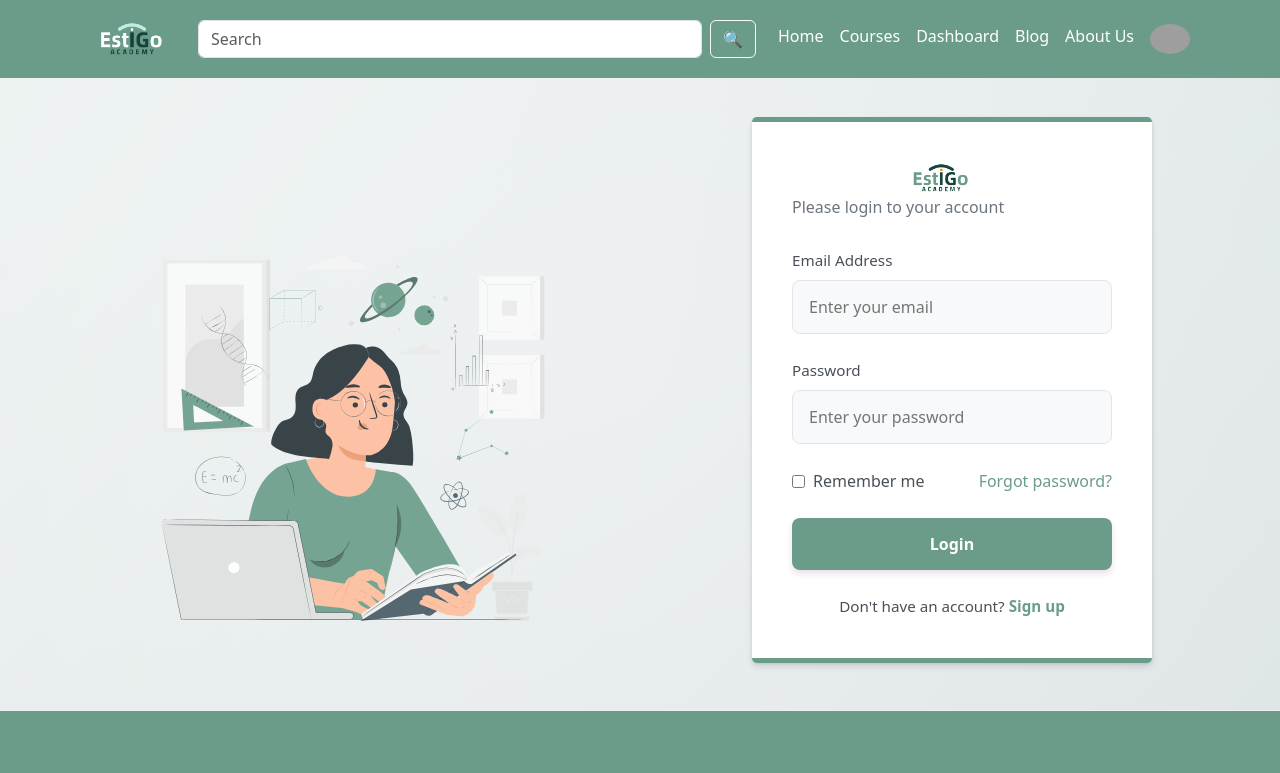
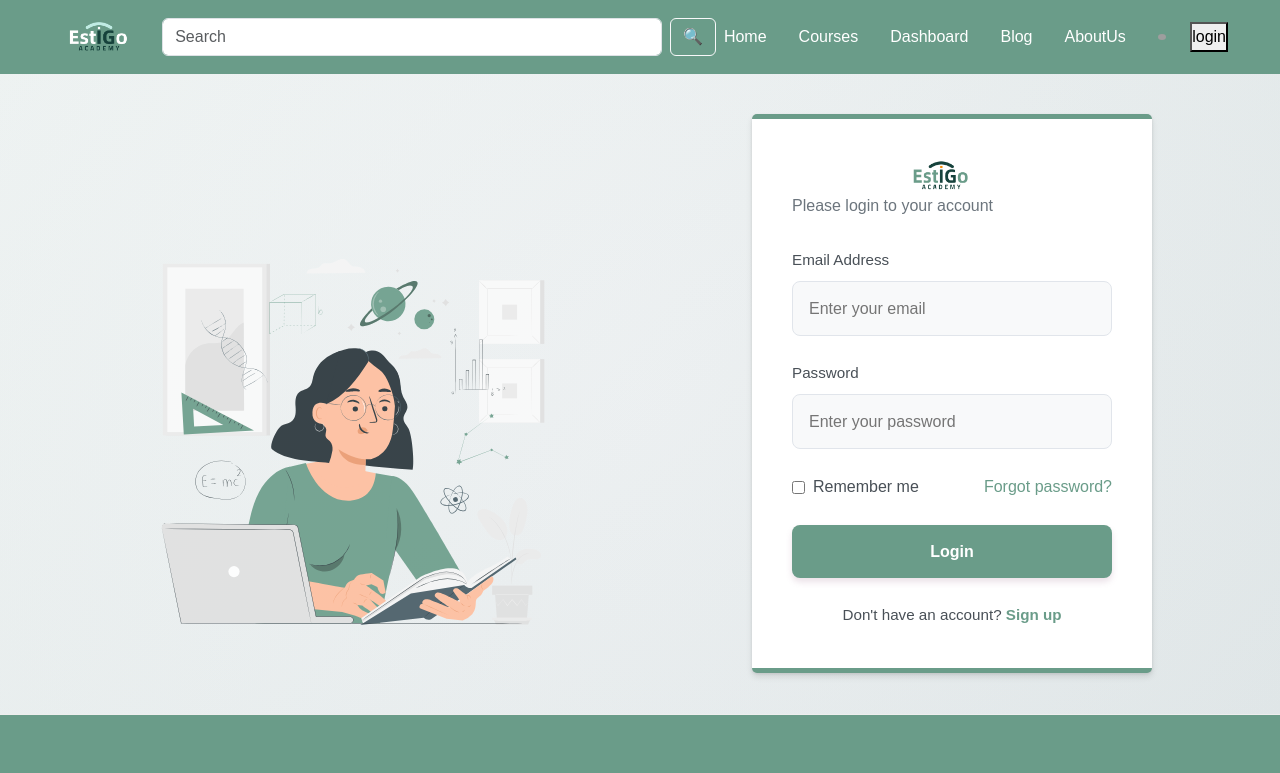
Before and after one commit to MustafaGamal9/Estigo-project, an Angular app: page /login in a window 1280 px wide. Shown: the top 773 px of the page. Built offline with nearby package versions, Linux system fonts and the light colour scheme; grey boxes are pictures that could not be loaded.

Commit message:
styling header

```diff
--- a/src/components/courses/search-section/search-section.component.css
+++ b/src/components/courses/search-section/search-section.component.css
@@ -1,5 +1,5 @@
 .search-section {
-    background-image: url('E:\\Front-End\\Estigo-project\\Estigo-project\\public\\f.jpg'); /* Replace with your background image URL */
+    background-image: url('C:\\Users\\mustafa\\OneDrive\\Desktop\\Mg\\Estigo-angular\\Estigo-project\\public\\students.png'); /* Replace with your background image URL */
     background-size: cover;
     background-position: center;
     padding: 80px 70px;
--- a/src/index.html
+++ b/src/index.html
@@ -6,10 +6,12 @@
   <base href="/">
   <meta name="viewport" content="width=device-width, initial-scale=1">
   <link rel="icon" type="image/x-icon" href="favicon.ico">
-
+  <link href="https://cdn.jsdelivr.net/npm/bootstrap@5.3.0/dist/css/bootstrap.min.css" rel="stylesheet">
   <link rel="stylesheet" href="https://cdnjs.cloudflare.com/ajax/libs/font-awesome/6.0.0/css/all.min.css" integrity="sha512-9usAa10IRO0HhonpyAIVpjrylPvoDwiPUiKdWk5t3PyolY1cOd4DSE0Ga+ri4AuTroPR5aQvXU9xC6qOPnzFeg==" crossorigin="anonymous" referrerpolicy="no-referrer" />
 </head>
 <body>
   <app-root></app-root>
+
+  <script src="https://cdn.jsdelivr.net/npm/bootstrap@5.3.0/dist/js/bootstrap.bundle.min.js"></script>
 </body>
 </html>
--- a/src/shared/g-header-profile/g-header-profile.component.css
+++ b/src/shared/g-header-profile/g-header-profile.component.css
@@ -2,11 +2,8 @@
     background-color: #6A9C89;
 }
 .navbar {
-    position: fixed;
+
     top: 0;
     width: 100%;
     z-index: 1000;
 }
-body {
-    padding-top: 70px;
-}
--- a/src/shared/g-header-profile/g-header-profile.component.html
+++ b/src/shared/g-header-profile/g-header-profile.component.html
@@ -1,14 +1,4 @@
-<!DOCTYPE html>
-<html lang="en">
-<head>
-    <meta charset="UTF-8">
-    <meta name="viewport" content="width=device-width, initial-scale=1.0">
-    <title>Navbar with Bootstrap</title>
-    <link href="https://cdn.jsdelivr.net/npm/bootstrap@5.3.0/dist/css/bootstrap.min.css" rel="stylesheet">
-    <link rel="stylesheet" href="main.css">
-</head>
-<body>
-    <nav class="navbar navbar-expand-lg custom-bg p-3">
+    <nav class="navbar navbar-expand-lg custom-bg p-3 sticky-top" id="navbar">
         <div class="container-fluid container">
             <a class="navbar-brand" href="#">
                 <img src="11.png" alt="Logo" width="100">
@@ -23,23 +13,19 @@
                 <span class="navbar-toggler-icon"></span>
             </button>
             <div class="collapse navbar-collapse" id="navbarNav">
-                <ul class="navbar-nav ms-auto">
-                    <li class="nav-item"><a class="nav-link text-white" routerLink="#">Home</a></li>
-                    <li class="nav-item"><a class="nav-link text-white" routerLink="#">Courses</a></li>
-                    <li class="nav-item"><a class="nav-link text-white" routerLink="#">Dashboard</a></li>
-                    <li class="nav-item"><a class="nav-link text-white" routerLink="#">Blog</a></li>
-                    <li class="nav-item"><a class="nav-link text-white" routerLink="#">About Us</a></li>
+                <ul class="navbar-nav ms-auto gap-3 d-flex align-items-center" >
+                    <li class="nav-item"><a class="nav-link text-white" routerLink="/">Home</a></li>
+                    <li class="nav-item"><a class="nav-link text-white" routerLink="/courses">Courses</a></li>
+                    <li class="nav-item"><a class="nav-link text-white" routerLink="/dashboard">Dashboard</a></li>
+                    <li class="nav-item"><a class="nav-link text-white" routerLink="/">Blog</a></li>
+                    <li class="nav-item"><a class="nav-link text-white" routerLink="/aboutus">AboutUs</a></li>
                     <li class="nav-item">
                         <a class="nav-link text-white" routerLink="#">
                             <img src="img/" alt="User" width="40" class="rounded-circle">
                         </a>
                     </li>
+                    <button routerLink="/login">login</button>
                 </ul>
             </div>
         </div>
     </nav>
-    <script src="https://cdn.jsdelivr.net/npm/bootstrap@5.3.0/dist/js/bootstrap.bundle.min.js"></script>
-
-
-</body>
-</html>
--- a/src/shared/w-header-profile/w-header-profile.component.css
+++ b/src/shared/w-header-profile/w-header-profile.component.css
@@ -1,12 +1,8 @@
 .custom-bg{
-    background-color: aliceblue;
+    background-color: white;
 }
 .navbar {
-    position: fixed;
     top: 0;
     width: 100%;
     z-index: 1000;
 }
-body {
-    padding-top: 70px;
-}
--- a/src/shared/w-header-profile/w-header-profile.component.html
+++ b/src/shared/w-header-profile/w-header-profile.component.html
@@ -1,17 +1,8 @@
-<!DOCTYPE html>
-<html lang="en">
-<head>
-    <meta charset="UTF-8">
-    <meta name="viewport" content="width=device-width, initial-scale=1.0">
-    <title>Navbar with Bootstrap</title>
-    <link href="https://cdn.jsdelivr.net/npm/bootstrap@5.3.0/dist/css/bootstrap.min.css" rel="stylesheet">
-    <link rel="stylesheet" href="main.css">
-</head>
-<body>
-    <nav class="navbar navbar-expand-lg custom-bg p-3">
+
+<nav class="navbar navbar-expand-lg custom-bg p-3 sticky-top" >
     <div class="container-fluid container">
         <a class="navbar-brand" href="#">
-                <img src="img/11.png" alt="Logo" width="100">
+            <img src="dark.png" alt="Logo" width="100">
         </a>
         <div class="mx-auto w-50">
             <form class="d-flex" role="search">
@@ -23,23 +14,19 @@
             <span class="navbar-toggler-icon"></span>
         </button>
         <div class="collapse navbar-collapse" id="navbarNav">
-                <ul class="navbar-nav ms-auto">
-                    <li class="nav-item"><a class="nav-link text-white" routerLink="#">Home</a></li>
-                    <li class="nav-item"><a class="nav-link text-white" routerLink="#">Courses</a></li>
-                    <li class="nav-item"><a class="nav-link text-white" routerLink="#">Dashboard</a></li>
-                    <li class="nav-item"><a class="nav-link text-white" routerLink="#">Blog</a></li>
-                    <li class="nav-item"><a class="nav-link text-white" routerLink="#">About Us</a></li>
+            <ul class="navbar-nav ms-auto gap-3 d-flex align-items-center" >
+                <li class="nav-item"><a class="nav-link text-black" routerLink="/">Home</a></li>
+                <li class="nav-item"><a class="nav-link text-black" routerLink="/courses">Courses</a></li>
+                <li class="nav-item"><a class="nav-link text-black" routerLink="/dashboard">Dashboard</a></li>
+                <li class="nav-item"><a class="nav-link text-black" routerLink="/">Blog</a></li>
+                <li class="nav-item"><a class="nav-link text-black" routerLink="/aboutus">AboutUs</a></li>
                 <li class="nav-item">
                     <a class="nav-link text-white" routerLink="#">
                         <img src="img/" alt="User" width="40" class="rounded-circle">
                     </a>
                 </li>
+                <button routerLink="/login">login</button>
             </ul>
         </div>
     </div>
 </nav>
-    <script src="https://cdn.jsdelivr.net/npm/bootstrap@5.3.0/dist/js/bootstrap.bundle.min.js"></script>
-
-
-</body>
-</html>
```
Lines whose indentation alone changed are shown as unchanged.
